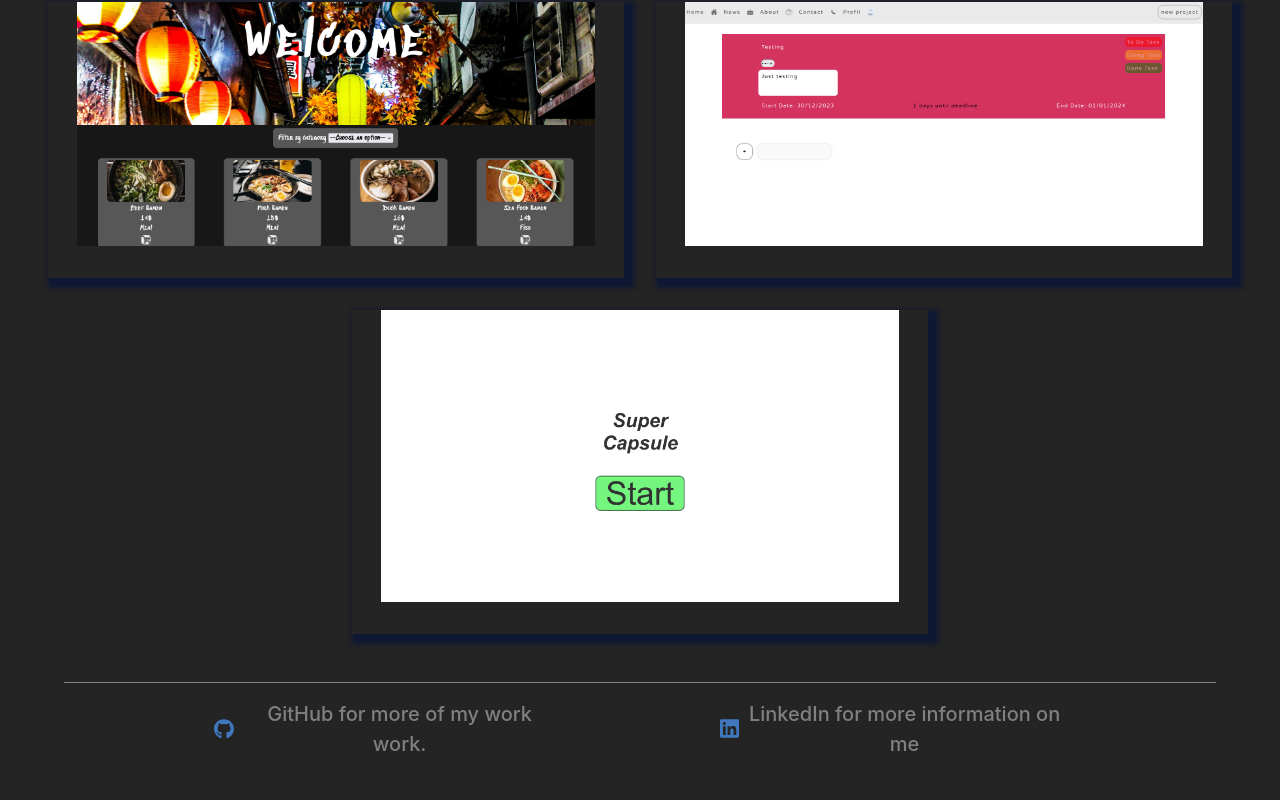
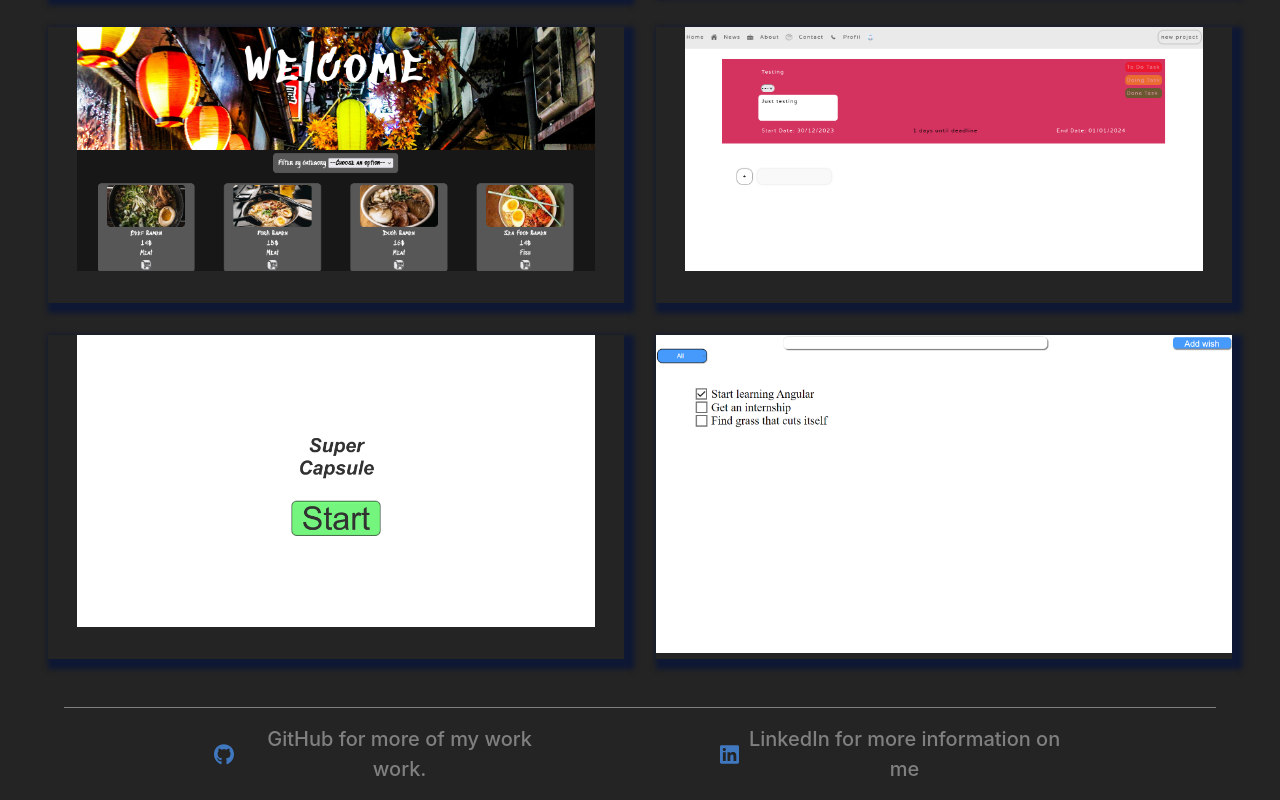
Before and after one commit to Mardixx/Portfolio, a React (Vite) app: page /Projects in a window 1280 px wide. Shown: the part 586-1386 px from the top of the page. Before the commit the page ends 1361 px from the top, so only its background shows below. Built offline with nearby package versions, Linux system fonts and the light colour scheme.

Commit message:
Fixing projects and some text

```diff
--- a/src/components/AngularTuto.jsx
+++ b/src/components/AngularTuto.jsx
@@ -4,13 +4,13 @@ export const AngularTutorial = () => {
     return (
         <div className="angularTuto">
             <h1>Angular Tutorial</h1>
-            <span>I present to you two projects mae with angular. One was made following a tutorial "Wishlist" and the other was made from scratch.</span>
+            <span>I present to you two projects made with Angular. One was made following a tutorial "Wishlist" and the other was made from scratch.</span>
             <h3>Some screenshots: </h3>
 
             <motion.div whileHover={{ scale : 1.05 }}><img src="skill.PNG" alt="Skill png" /></motion.div>
             <motion.div whileHover={{ scale : 1.05 }}><img src="wishlist.PNG" alt="Wishlist png" /></motion.div>
 
-            <a href="https://github.com/Mardixx/angularTutorial" target='blank'>GitHub of the two projects "Not deployed"</a>
+            <a href="https://github.com/Mardixx/angularTutorial" target='blank'>GitHub of the two projects "not deployed" because both are in one repository.</a>
         </div>
     )
 }
--- a/src/components/Projects.jsx
+++ b/src/components/Projects.jsx
@@ -42,8 +42,15 @@ export const Projects = () => {
             </div>
             <div className="project">
                 <Link to='/SuperCapsule' className="superCapsuleLink">
-                    <motion.div initial={{ x : -200, opacity : 0 }} whileInView={{ x : 0, opacity : 1 }} transition={{ duration : 0.9, type : 'spring' }} className="superCapsule">
+                    <motion.div initial={{ x : 200, opacity : 0 }} whileInView={{ x : 0, opacity : 1 }} transition={{ duration : 0.9, type : 'spring' }} className="superCapsule">
                         <img src="HomeScreenSuperCapsule.png" alt="Super Capsule png" />
+                    </motion.div>
+                </Link>
+            </div>
+            <div className="project">
+                <Link to='/AngularTutorial' className="angularTutorialLink">
+                    <motion.div initial={{ x : -200, opacity : 0 }} whileInView={{ x : 0, opacity : 1 }} transition={{ duration : 0.9, type : 'spring' }} className="angularTutorial">
+                        <img src="wishlist.PNG" alt="Wish List png" />
                     </motion.div>
                 </Link>
             </div>
--- a/src/style/styles.css
+++ b/src/style/styles.css
@@ -28,6 +28,7 @@ body {
 h1 {
   font-size: 25px;
   width: 90%;
+  height: 5rem;
   overflow: hidden;
 }
 
--- a/src/style/styles.scss
+++ b/src/style/styles.scss
@@ -30,6 +30,7 @@ body {
 h1 {
     font-size: 25px;
     width: 90%;
+    height: 5rem;
     overflow: hidden;
 }
 
```
Also changed, not shown: 1 other file (tests, documents, lock files or other folders).
